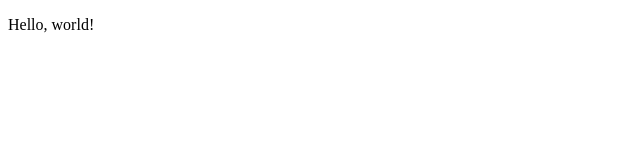
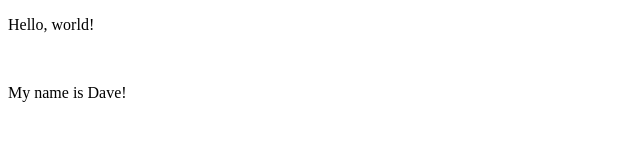
Before and after one commit to ernest-phillips/test, a plain HTML site: page index.html in a window 1280 px wide. Shown: the whole page, without its empty margins (0-640 px from the left). Drawn offline with Linux system fonts and the light colour scheme.

Commit message:
add new text to body

```diff
--- a/index.html
+++ b/index.html
@@ -6,6 +6,8 @@
 
 <body>
   <p>Hello, world!</p>
+  </br>
+  <p>My name is Dave!</p>
 
   </body>
 
```
